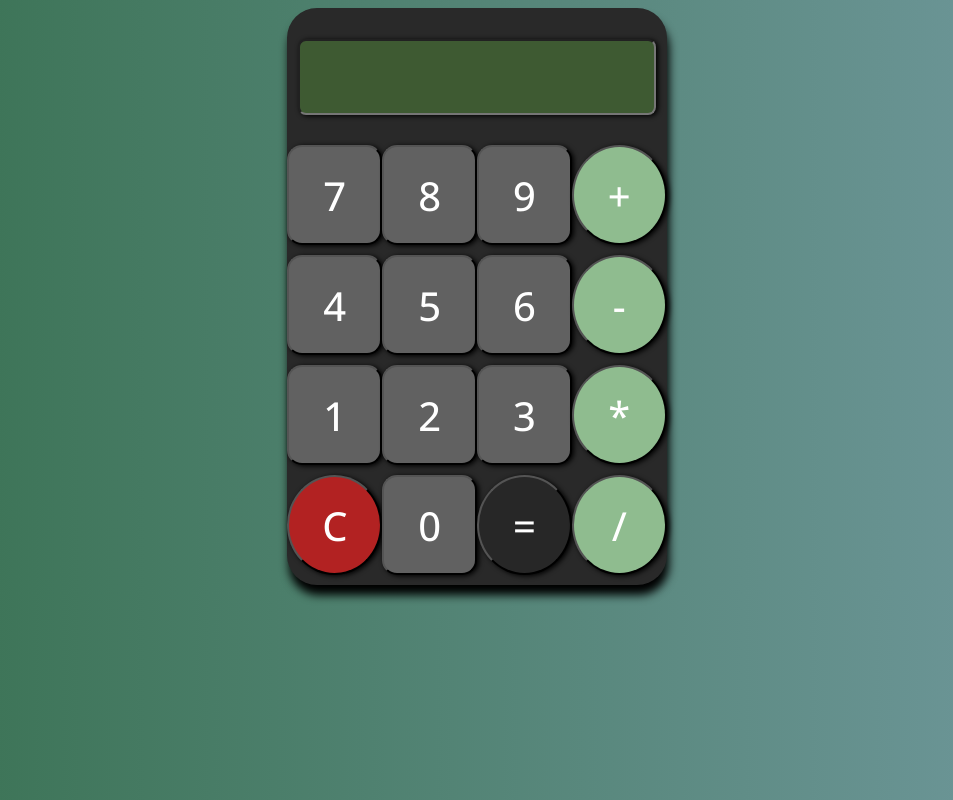
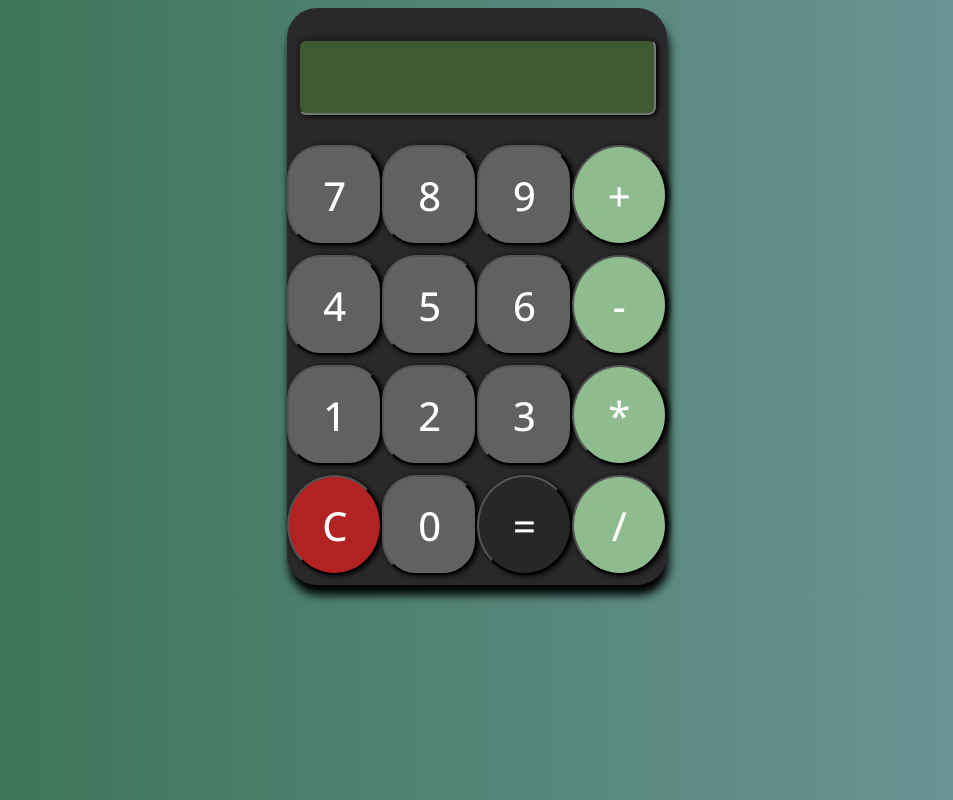
Before and after one commit to Vingt-Six/Calculatrice_Bona_Marouane, a plain HTML site: page index.html in a window 1280 px wide. Shown: the whole page, without its empty margins (163-1116 px from the left). Drawn offline with nearby package versions, Linux system fonts and the light colour scheme.

Commit message:
projet fini v2 B.M

```diff
--- a/public/css/style.css
+++ b/public/css/style.css
@@ -36,7 +36,7 @@ body {
 input {
     width: 100px;
     height: 100px;
-    border-radius: 15px;
+    border-radius: 35%;
     font-size: 40px;
     box-shadow: 2px 1px 5px black;
     background-color: rgb(97, 97, 97);
```
